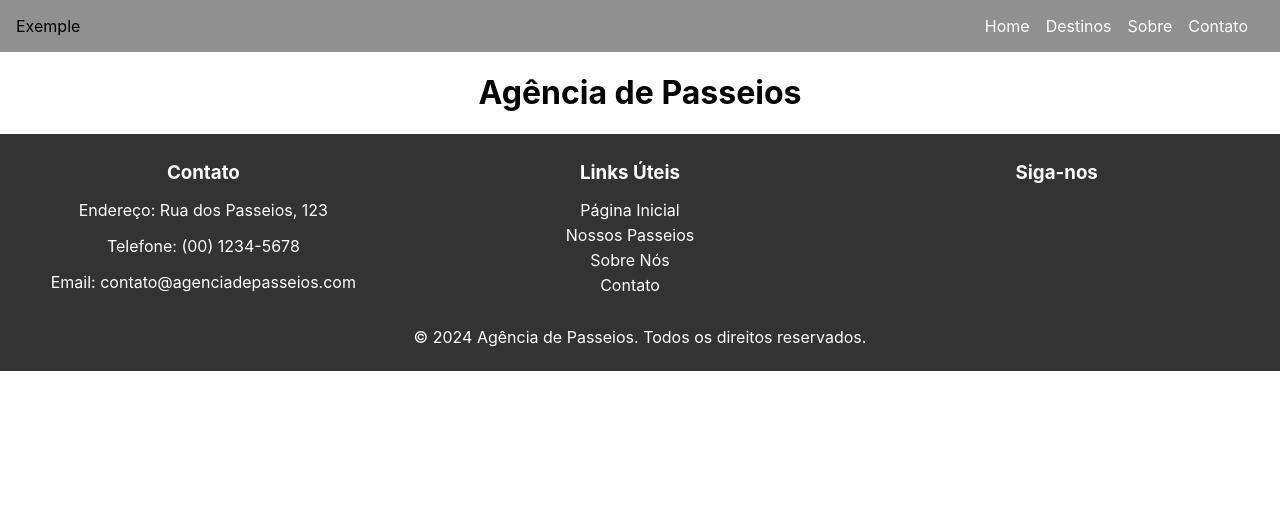
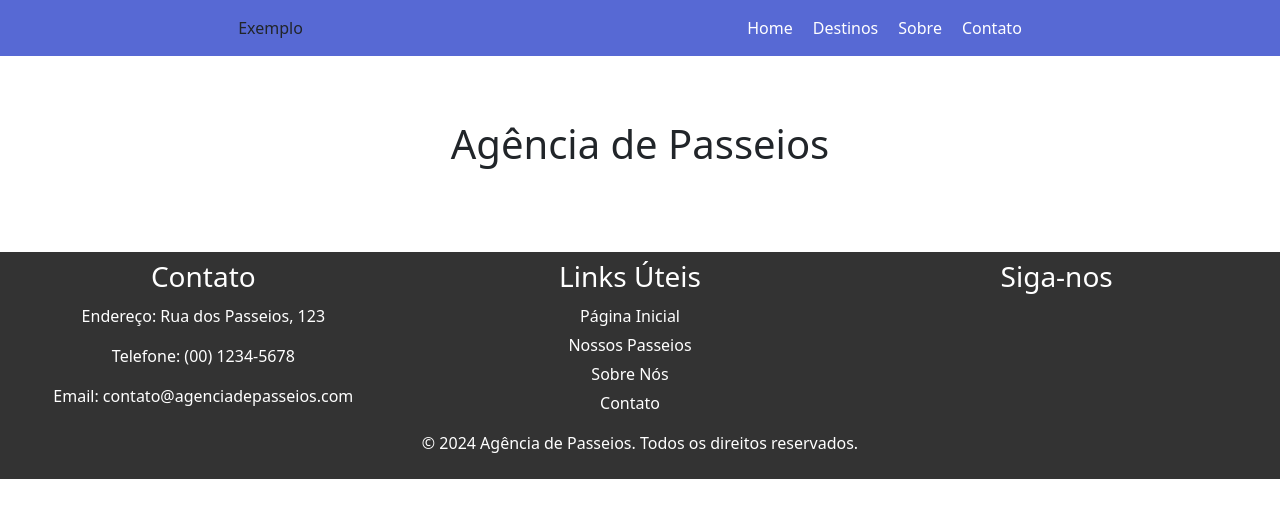
Before and after one commit to karinabertolazzo/agencia-passeios, a React (Create React App) app: page / in a window 1280 px wide. Shown: the top 518 px of the page. Built offline with nearby package versions, Linux system fonts and the light colour scheme.

Commit message:
ajustes gerais navbar

```diff
--- a/package.json
+++ b/package.json
@@ -6,7 +6,9 @@
     "@testing-library/jest-dom": "^5.17.0",
     "@testing-library/react": "^13.4.0",
     "@testing-library/user-event": "^13.5.0",
+    "bootstrap": "^5.3.3",
     "react": "^18.3.1",
+    "react-bootstrap": "^2.10.2",
     "react-dom": "^18.3.1",
     "react-router-dom": "^6.23.1",
     "react-scripts": "5.0.1",
--- a/src/App.js
+++ b/src/App.js
@@ -4,7 +4,7 @@ import Destinos from "./components/layout/pages/Destinos/Destinos";
 import Sobre from "./components/layout/pages/Sobre/Sobre";
 import Contato from "./components/layout/pages/Contato/Contato";
 import Footer from "./components/layout/Footer/Footer"
-
+import 'bootstrap/dist/css/bootstrap.min.css';
 import './App.css';
 import Navbar from './components/layout/Navbar/Navbar';
 
@@ -12,9 +12,6 @@ function App() {
   return (
 
      <>
-
-
-
     <BrowserRouter>
     <Navbar />
 
--- a/src/components/layout/Footer/Footer.module.css
+++ b/src/components/layout/Footer/Footer.module.css
@@ -5,7 +5,6 @@
     bottom: 0;
     width: 100%;
     padding-block: 0.5rem;
-
     text-align: center;
 
 
--- a/src/components/layout/Navbar/Navbar.js
+++ b/src/components/layout/Navbar/Navbar.js
@@ -4,7 +4,7 @@ import styles from './Navbar.module.css'
 function Navbar (){
     return (
         <nav className={styles.navbar}>
-        <span>Exemple</span>
+        <span className={styles.example}>Exemplo</span>
         <ul className={styles.list}>
         <li className={styles.item}><Link to="/">Home</Link></li>
         <li className={styles.item}> <Link to ="/destinos">Destinos</Link></li>
--- a/src/components/layout/Navbar/Navbar.module.css
+++ b/src/components/layout/Navbar/Navbar.module.css
@@ -1,8 +1,9 @@
 .navbar {
     display: flex;
-    justify-content: space-between;
-    background-color: rgba(34, 34, 34, 0.5);
+    justify-content: space-around;
+    background-color: rgba(8, 35, 192, 0.68);
     padding: 1em;
+
 }
 
 
@@ -12,10 +13,12 @@
     align-items: center;
     margin: 0;
     padding: 0;
+
 }
 
 .item {
-    margin-right: 1em;
+    margin-right: 20px;
+
 }
 
 .item a {
--- a/src/components/layout/pages/Home/Home.js
+++ b/src/components/layout/pages/Home/Home.js
@@ -2,7 +2,9 @@ import styles from "./Home.module.css"
 
 function Home (){
     return(
-        <h1 className={styles.h1}>Agência de Passeios</h1>
+        <section className={styles.home__container}>
+        <h1>Agência de Passeios</h1>
+        </section>
     )
 }
 
--- a/src/components/layout/pages/Home/Home.module.css
+++ b/src/components/layout/pages/Home/Home.module.css
@@ -1,7 +1,18 @@
-.h1{
-    text-align: center;
+.home__container{
+  width: 100%;
+  display: flex;
+  flex-direction: column;
+  align-items: center;
+  justify-content: center;
+  padding: 4em;
+  text-align: center;
 }
 
+
+.home__container h1 {
+  font-size: 2.5em;
+  margin-bottom: 0.5em;
+}
 
 @media screen and (max-width: 768px) {
     .h1 {
```
Also changed, not shown: 1 other file (tests, documents, lock files or other folders).
